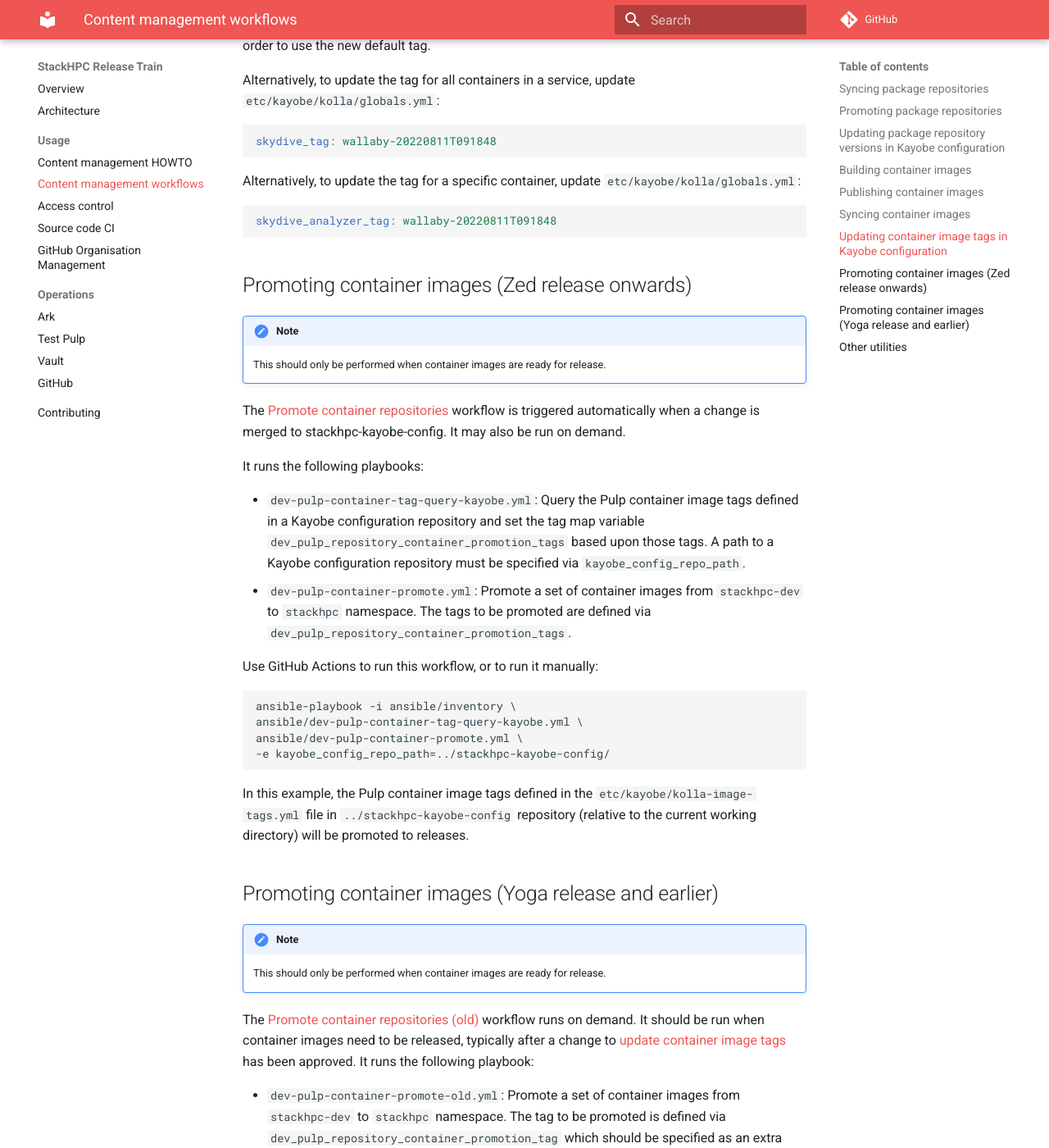
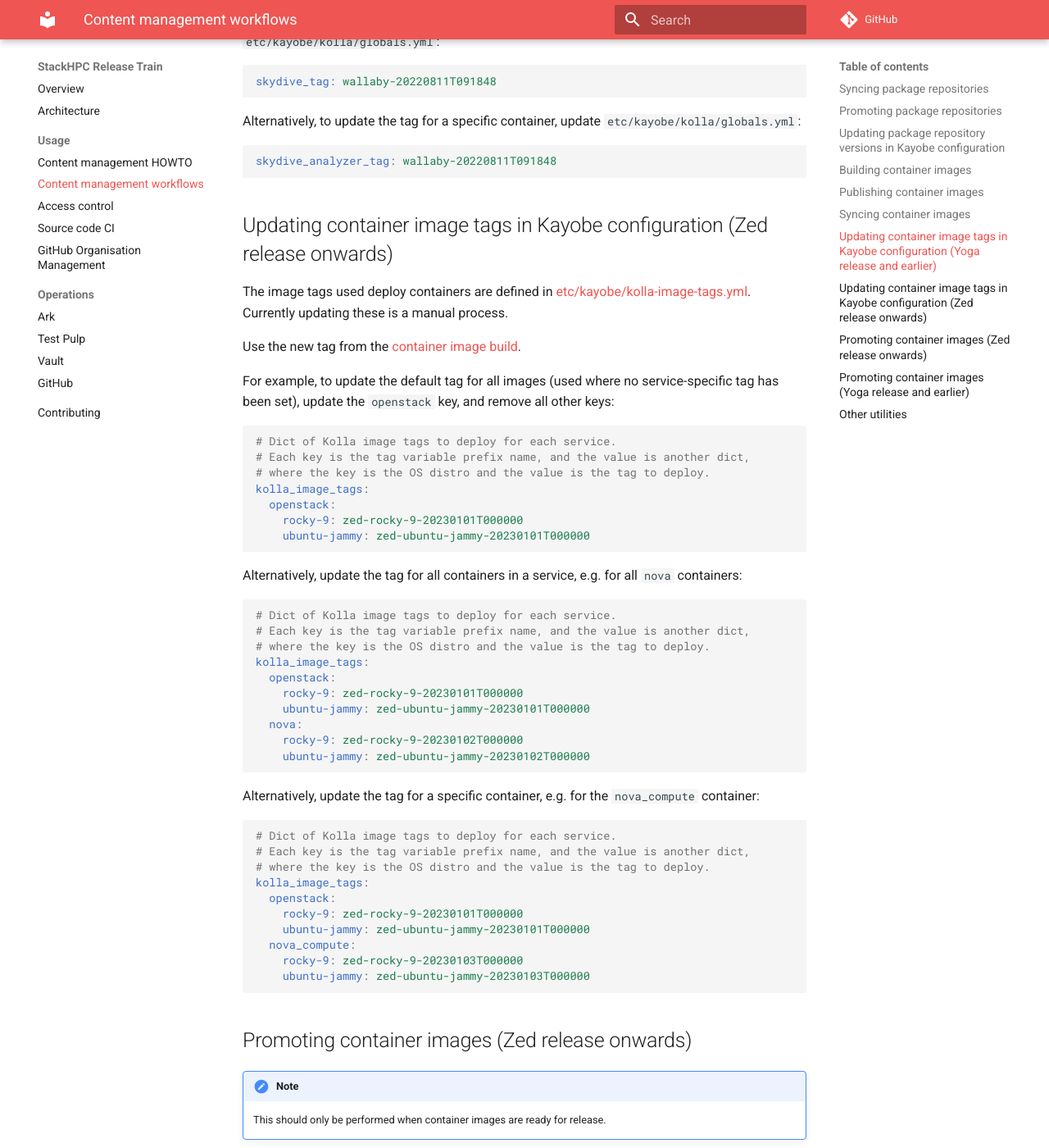
Before and after one commit to stackhpc/stackhpc-release-train, an MkDocs documentation site: the page built from docs/usage/content-workflows.md, in a window 1280 px wide and 1400 px high, scrolled down 5752 px. Shown: the whole window at 82% size. Built offline with MkDocs 1.6.1 and Material for MkDocs 9.7.7, drawn with Linux system fonts in a browser that asks for light colours; comment, search, counter and statistics services are not loaded; some of the changed text lies outside the part shown.

Commit message:
docs: Update following container promotion changes

````diff
--- a/docs/usage/content-workflows.md
+++ b/docs/usage/content-workflows.md
@@ -204,11 +204,7 @@ ansible/test-pulp-container-sync.yml \
 ansible/test-pulp-container-publish.yml
 ```
 
-## Updating container image tags in Kayobe configuration
-
-!!! note
-
-    This procedure is expected to change.
+## Updating container image tags in Kayobe configuration (Yoga release and earlier)
 
 The image tag used deploy containers may be updated for all images in [etc/kayobe/kolla.yml](https://github.com/stackhpc/stackhpc-kayobe-config/blob/stackhpc/wallaby/etc/kayobe/kolla.yml), or for specific images in [etc/kayobe/kolla/globals.yml](https://github.com/stackhpc/stackhpc-kayobe-config/blob/stackhpc/wallaby/etc/kayobe/kolla/globals.yml).
 Currently this is a manual process.
@@ -235,6 +231,55 @@ Alternatively, to update the tag for a specific container, update `etc/kayobe/ko
 
 ```yaml
 skydive_analyzer_tag: wallaby-20220811T091848
+```
+
+## Updating container image tags in Kayobe configuration (Zed release onwards)
+
+The image tags used deploy containers are defined in [etc/kayobe/kolla-image-tags.yml](https://github.com/stackhpc/stackhpc-kayobe-config/blob/stackhpc/zed/etc/kayobe/kolla-image-tags.yml).
+Currently updating these is a manual process.
+
+Use the new tag from the [container image build](#building-container-images).
+
+For example, to update the default tag for all images (used where no service-specific tag has been set), update the `openstack` key, and remove all other keys:
+
+```yaml
+# Dict of Kolla image tags to deploy for each service.
+# Each key is the tag variable prefix name, and the value is another dict,
+# where the key is the OS distro and the value is the tag to deploy.
+kolla_image_tags:
+  openstack:
+    rocky-9: zed-rocky-9-20230101T000000
+    ubuntu-jammy: zed-ubuntu-jammy-20230101T000000
+```
+
+Alternatively, update the tag for all containers in a service, e.g. for all `nova` containers:
+
+```yaml
+# Dict of Kolla image tags to deploy for each service.
+# Each key is the tag variable prefix name, and the value is another dict,
+# where the key is the OS distro and the value is the tag to deploy.
+kolla_image_tags:
+  openstack:
+    rocky-9: zed-rocky-9-20230101T000000
+    ubuntu-jammy: zed-ubuntu-jammy-20230101T000000
+  nova:
+    rocky-9: zed-rocky-9-20230102T000000
+    ubuntu-jammy: zed-ubuntu-jammy-20230102T000000
+```
+
+Alternatively, update the tag for a specific container, e.g. for the `nova_compute` container:
+
+```yaml
+# Dict of Kolla image tags to deploy for each service.
+# Each key is the tag variable prefix name, and the value is another dict,
+# where the key is the OS distro and the value is the tag to deploy.
+kolla_image_tags:
+  openstack:
+    rocky-9: zed-rocky-9-20230101T000000
+    ubuntu-jammy: zed-ubuntu-jammy-20230101T000000
+  nova_compute:
+    rocky-9: zed-rocky-9-20230103T000000
+    ubuntu-jammy: zed-ubuntu-jammy-20230103T000000
 ```
 
 ## Promoting container images (Zed release onwards)
````
Also changed, not shown: docs/usage/content-howto.md (+27 -4 lines).
